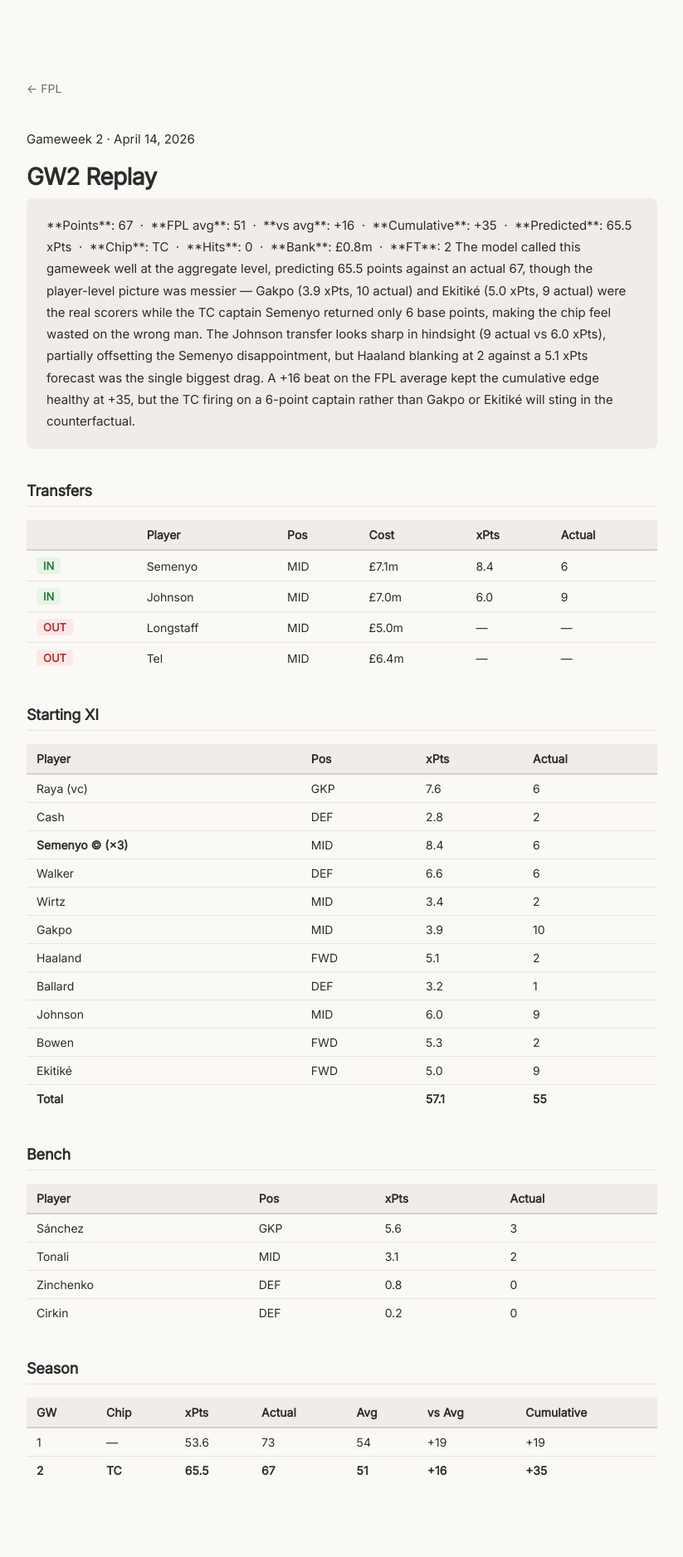
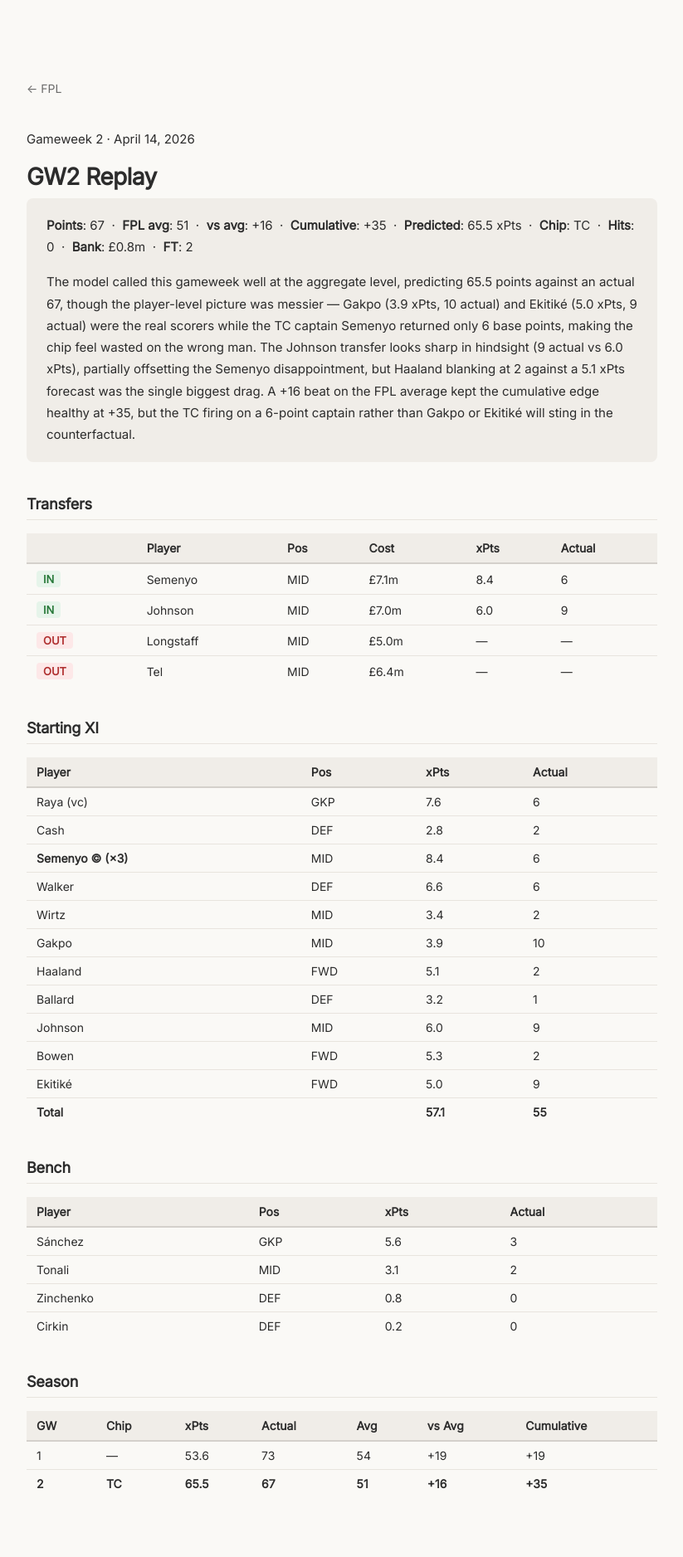
Before and after one commit to samsohn28/samsohn28.github.io, a Jekyll site: the page built from fpl/replay_gw2.md, in a window 1280 px wide. Shown: the whole page at 83% size, without its empty margins (16-839 px from the left). Built offline with Jekyll 4.4.1, drawn with Linux system fonts in a browser that asks for light colours.

Commit message:
fix typo

```diff
--- a/fpl/replay_gw2.md
+++ b/fpl/replay_gw2.md
@@ -7,7 +7,7 @@ date: 2026-04-14
 
 # GW2 Replay
 
-<div class="fpl-summary" markown="1">
+<div class="fpl-summary" markdown="1">
 
 **Points**: 67 &nbsp;·&nbsp; **FPL avg**: 51 &nbsp;·&nbsp; **vs avg**: +16 &nbsp;·&nbsp; **Cumulative**: +35 &nbsp;·&nbsp; **Predicted**: 65.5 xPts &nbsp;·&nbsp; **Chip**: TC &nbsp;·&nbsp; **Hits**: 0 &nbsp;·&nbsp; **Bank**: £0.8m &nbsp;·&nbsp; **FT**: 2
 
```
